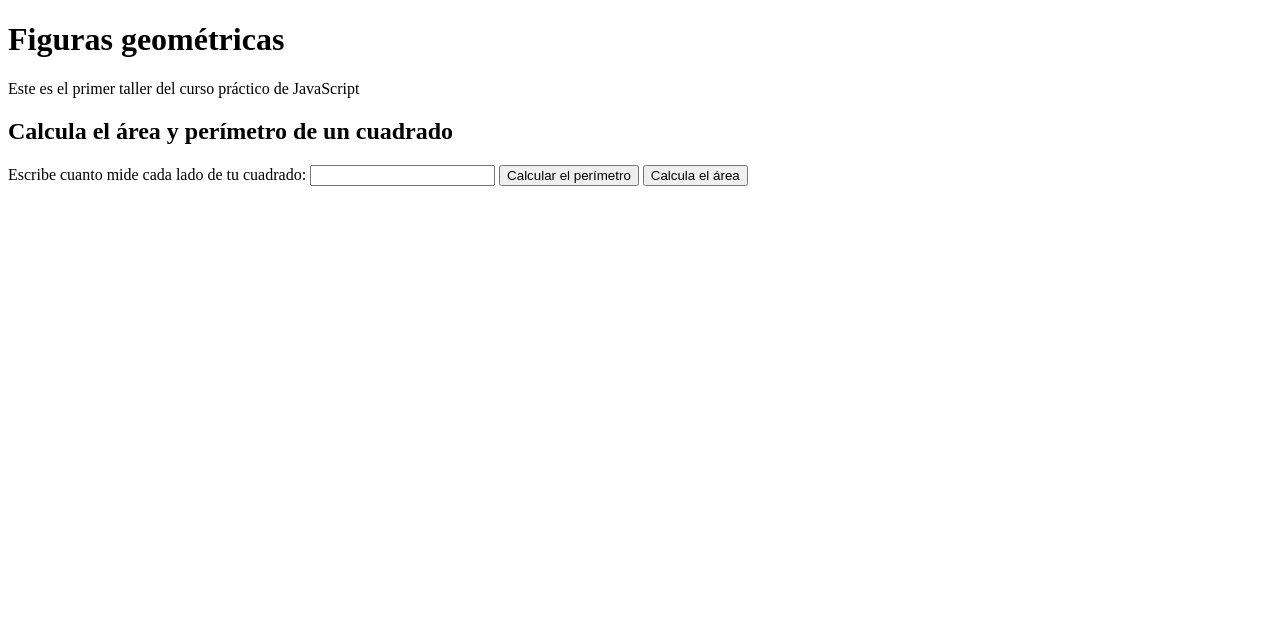
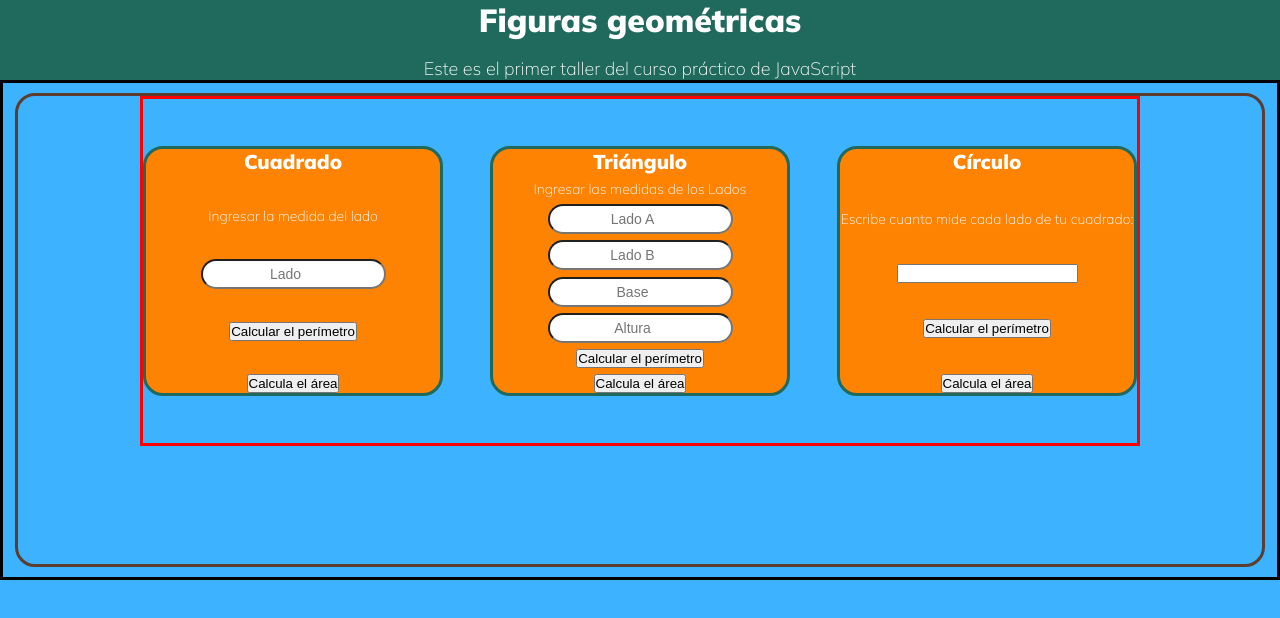
Before and after one commit to Isaac953/platzi-curso-practico-javascript, a plain HTML site: page figuras.html in a window 1280 px wide. Drawn offline with Linux system fonts and the light colour scheme.

Commit message:
Agregando diseño inicial para página de figuras

```diff
--- /dev/null
+++ b/figuras.css
@@ -0,0 +1,108 @@
+* {
+  box-sizing: border-box;
+  margin: 0px;
+  padding: 0px;
+}
+
+.body {
+  align-items: center;
+  background-color: #3db2ff;
+  display: flex;
+  flex-direction: column;
+  font-family: "Mulish", sans-serif;
+}
+
+.header {
+  align-items: center;
+  background-color: #206a5d;
+  display: flex;
+  flex-direction: column;
+  justify-content: space-between;
+  height: 80px;
+  width: 100%;
+}
+
+.header__title {
+  color: white;
+  font-size: 32px;
+}
+
+.header__subtitle {
+  color: white;
+  font-size: 18px;
+}
+
+.content {
+  border-style: solid;
+  display: flex;
+  height: 500px;
+  justify-content: center;
+  padding: 10px;
+  width: 100%;
+}
+
+.content__figuras {
+  align-items: center;
+  border-color: #5c3d2e;
+  border-radius: 20px;
+  border-style: solid;
+  display: flex;
+  flex-direction: column;
+  min-width: 850px;
+  width: 1250px;
+}
+
+.content__figuras--row-1 {
+  align-items: center;
+  display: flex;
+  width: 1000px;
+  height: 350px;
+  justify-content: space-between;
+  border-color: red;
+  border-style: solid;
+}
+
+.content__figuras--row-2 {
+  display: flex;
+}
+
+.content__figuras--row-3 {
+  display: flex;
+}
+
+.figuras__card {
+  background-color: #ff8303;
+  align-items: center;
+  display: flex;
+  height: 250px;
+  width: 300px;
+  border-style: solid;
+  border-color: #206a5d;
+  flex-direction: column;
+  justify-content: space-between;
+  border-radius: 20px;
+}
+
+.figuras__card--title {
+  color: white;
+  font-size: 20px;
+  text-align: center;
+}
+
+.figuras__card--p {
+  color: white;
+  font-weight: 200;
+  font-size: 14px;
+  text-align: center;
+}
+
+.figuras__card--input {
+  font-size: 14px;
+  text-align: center;
+  height: 30px;
+  border-radius: 25px;
+}
+
+.figuras__card--input::placeholder {
+  text-align: center;
+}
--- a/figuras.html
+++ b/figuras.html
@@ -5,16 +5,84 @@
     <meta http-equiv="X-UA-Compatible" content="IE=edge" />
     <meta name="viewport" content="width=device-width, initial-scale=1.0" />
     <title>Figuras geométricas | Curso práctico de JavaScript en Platzi</title>
+    <link rel="stylesheet" href="figuras.css" />
+    <link
+      href="https://fonts.googleapis.com/css2?family=Mulish:ital,wght@0,200;0,900;1,700&display=swap"
+      rel="stylesheet"
+    />
+    <script
+      src="https://kit.fontawesome.com/7932647ae3.js"
+      crossorigin="anonymous"
+    ></script>
   </head>
-  <body>
-    <header>
-      <h1>Figuras geométricas</h1>
-      <p>Este es el primer taller del curso práctico de JavaScript</p>
+  <body class="body">
+    <header class="header">
+      <h1 class="header__title">Figuras geométricas</h1>
+      <p class="header__subtitle">
+        Este es el primer taller del curso práctico de JavaScript
+      </p>
     </header>
-    <section>
-      <h2>Calcula el área y perímetro de un cuadrado</h2>
+    <main class="content">
+      <section class="content__figuras">
         <form>
-        <label for="InputCuadrado"
+          <div class="content__figuras--row-1">
+            <div class="figuras__card">
+              <h2 class="figuras__card--title">Cuadrado</h2>
+              <label class="figuras__card--p" for="InputCuadrado"
+                >Ingresar la medida del lado</label
+              >
+              <input
+                class="figuras__card--input"
+                id="InputCuadrado"
+                type="number"
+                placeholder="Lado"
+              />
+              <button type="button" onclick="calcularPerimetroCuadrado()">
+                Calcular el perímetro
+              </button>
+              <button type="button" onclick="calcularAreaCuadrado()">
+                Calcula el área
+              </button>
+            </div>
+            <div class="figuras__card">
+              <h2 class="figuras__card--title">Triángulo</h2>
+              <label class="figuras__card--p" for="InputTriangulo"
+                >Ingresar las medidas de los Lados</label
+              >
+              <input
+                class="figuras__card--input"
+                id="InputTriangulo"
+                type="number"
+                placeholder="Lado A"
+              />
+              <input
+                class="figuras__card--input"
+                id="InputTriangulo2"
+                type="number"
+                placeholder="Lado B"
+              />
+              <input
+                class="figuras__card--input"
+                id="InputTriangulo3"
+                type="number"
+                placeholder="Base"
+              />
+              <input
+                class="figuras__card--input"
+                id="InputTriangulo4"
+                type="number"
+                placeholder="Altura"
+              />
+              <button type="button" onclick="calcularPerimetroTriangulo()">
+                Calcular el perímetro
+              </button>
+              <button type="button" onclick="calcularAreaTriangulo()">
+                Calcula el área
+              </button>
+            </div>
+            <div class="figuras__card">
+              <h2 class="figuras__card--title">Círculo</h2>
+              <label class="figuras__card--p" for="InputCuadrado"
                 >Escribe cuanto mide cada lado de tu cuadrado:</label
               >
               <input id="InputCuadrado" type="number" />
@@ -24,8 +92,21 @@
               <button type="button" onclick="calcularAreaCuadrado()">
                 Calcula el área
               </button>
+            </div>
+          </div>
+          <!--           <div class="content__figuras--row-2">
+            <div class="figuras__card">Fila1</div>
+            <div class="figuras__card">Fila2</div>
+            <div class="figuras__card">Fila3</div>
+          </div>
+          <div class="content__figuras--row-3">
+            <div class="figuras__card">Fila1</div>
+            <div class="figuras__card">Fila2</div>
+            <div class="figuras__card">Fila3</div>
+          </div> -->
         </form>
       </section>
+    </main>
 
     <script src="./figuras.js"></script>
   </body>
--- a/figuras.js
+++ b/figuras.js
@@ -79,3 +79,19 @@ function calcularAreaCuadrado() {
     const area = areaCuadrado(value);
     alert(area);
 }
+
+function calcularPerimetroTriangulo() {
+    const input = document.getElementById("InputTriangulo");
+    const value = input.value;
+
+    const perimetro = perimetroTriangulo(value);
+    alert(perimetro);
+}
+
+function calcularAreaTriangulo() {
+    const input = document.getElementById("InputTriangulo");
+    const value = input.value;
+
+    const area = areaTriangulo(value);
+    alert(area);
+}
```
Lines whose indentation alone changed are shown as unchanged.
